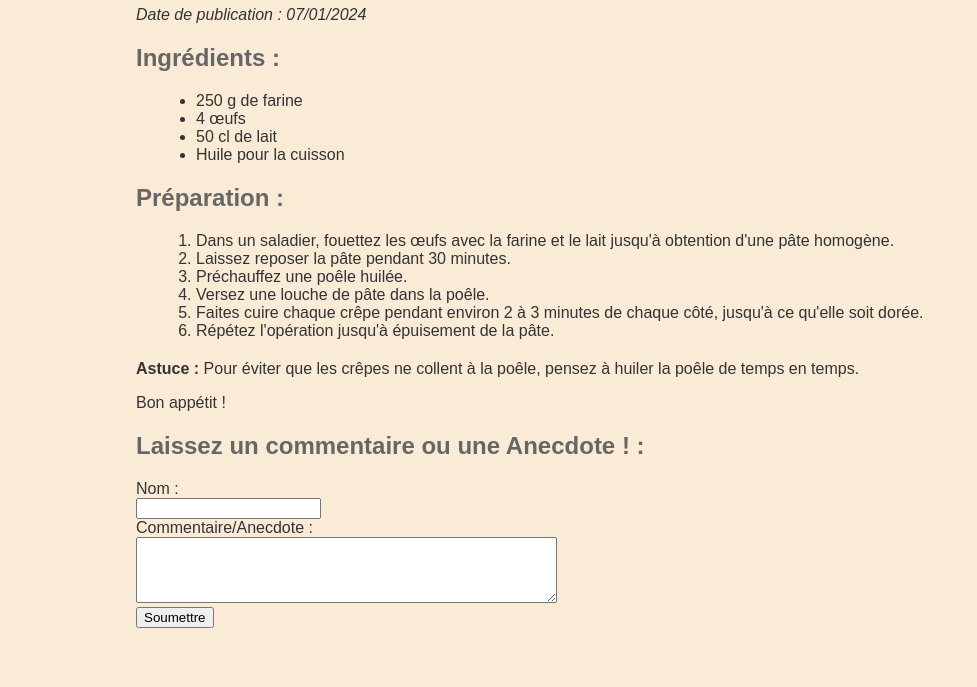
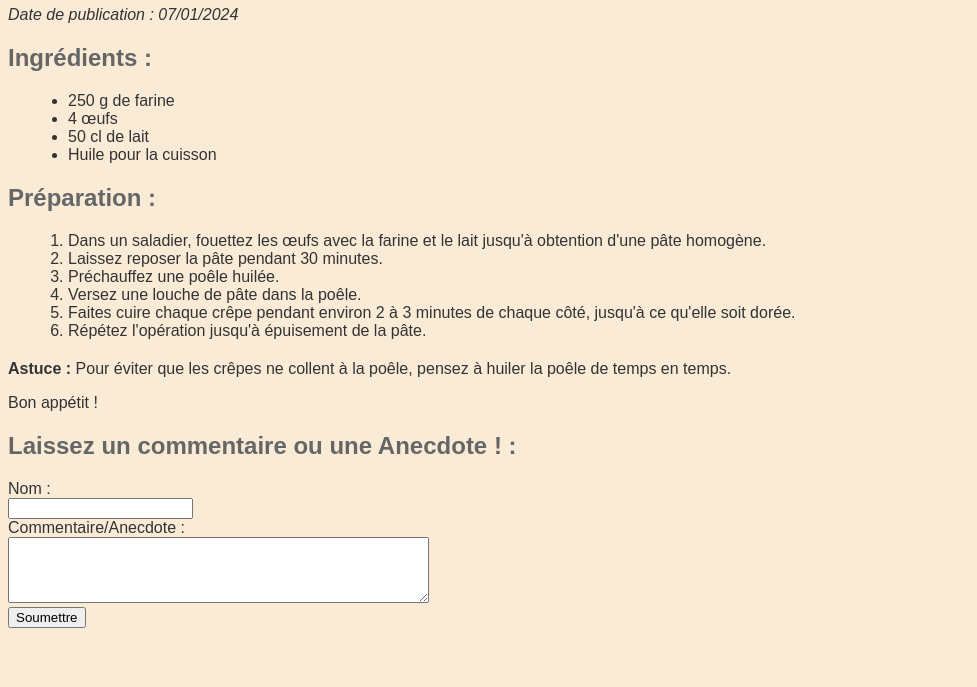
Before and after one commit to Youkyl/Mon-site, a plain HTML site: page recette1.html in a window 1280 px wide. Shown: the part 113-800 px from the top of the page, without its empty margins (0-977 px from the left). Drawn offline with Linux system fonts and the light colour scheme.

Commit message:
Update stylerecette.css

```diff
--- a/stylerecette.css
+++ b/stylerecette.css
@@ -2,7 +2,6 @@
 
 body {
     font-family: Arial, sans-serif;
-    padding: 0 10%;
     color: #333;
     background-color: antiquewhite;
 }
```
